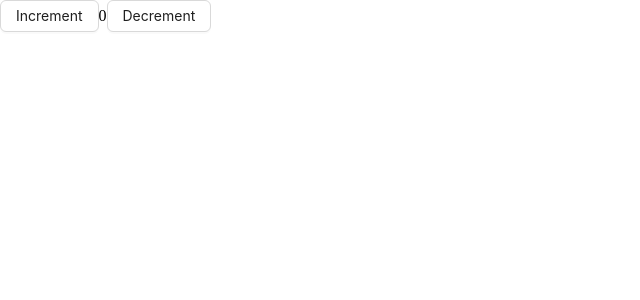
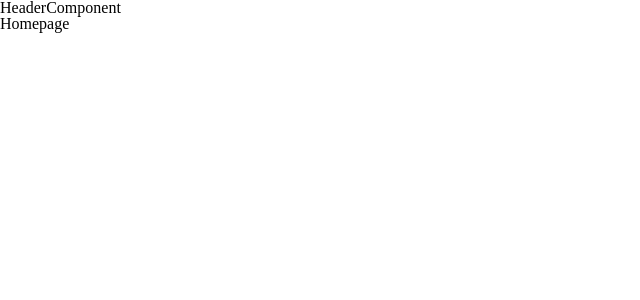
Before and after one commit to sidantran87/Yen_scented_candle, a React (Create React App) app in the folder ecommerce-website/: page / in a window 1280 px wide. Shown: the top 300 px of the page, without its empty margins (0-640 px from the left). Built offline with nearby package versions, Linux system fonts and the light colour scheme.

Commit message:
route design

```diff
--- a/ecommerce-website/package.json
+++ b/ecommerce-website/package.json
@@ -11,7 +11,9 @@
     "react": "^18.2.0",
     "react-dom": "^18.2.0",
     "react-redux": "^9.0.4",
+    "react-router-dom": "^6.21.1",
     "react-scripts": "5.0.1",
+    "styled-components": "^6.1.4",
     "web-vitals": "^2.1.4"
   },
   "scripts": {
@@ -37,5 +39,8 @@
       "last 1 firefox version",
       "last 1 safari version"
     ]
+  },
+  "resolutions": {
+    "styled-components": "^5"
   }
 }
--- a/ecommerce-website/src/App.js
+++ b/ecommerce-website/src/App.js
@@ -1,31 +1,24 @@
 import React from "react";
-import { useSelector, useDispatch } from "react-redux";
-import { decrement, increment } from "./redux/slides/counterSlice";
-import { Button } from 'antd';
-// import styles from "./Counter.module.css";
+import { BrowserRouter as Router, Routes, Route} from 'react-router-dom'
+import { routes } from './routes/index'
+import HeaderComponent from "./components/HeaderComponent/HeaderComponent";
 
-function Counter() {
-  const count = useSelector((state) => state.counter.value);
-  const dispatch = useDispatch();
+function App() {
 
   return (
     <div>
-      <div>
-        <Button type="default"
-          aria-label="Increment value"
-          onClick={() => dispatch(increment())}
-        >
-          Increment
-        </Button>
-        <span>{count}</span>
-        <Button type="default"
-          aria-label="Decrement value"
-          onClick={() => dispatch(decrement())}
-        >
-          Decrement
-        </Button>
-      </div>
+      <HeaderComponent/>
+      <Router>
+        <Routes>
+          {routes.map((route) => {
+            const Page = route.page
+            return (
+              <Route path={route.path} element={<Page/>} />
+            )
+          })}
+        </Routes>
+      </Router>
     </div>
   );
 }
-export default Counter
+export default App
--- /dev/null
+++ b/ecommerce-website/src/components/HeaderComponent/HeaderComponent.jsx
@@ -0,0 +1,9 @@
+import React from 'react'
+
+const HeaderComponent = () => {
+  return (
+    <div>HeaderComponent</div>
+  )
+}
+
+export default HeaderComponent
--- a/ecommerce-website/src/index.js
+++ b/ecommerce-website/src/index.js
@@ -5,7 +5,7 @@ import App from "./App";
 import reportWebVitals from "./reportWebVitals";
 import { Provider } from "react-redux";
 import { store } from "./redux/store"
-
+import 'antd/dist/antd'
 const root = ReactDOM.createRoot(document.getElementById("root"));
 
 
--- /dev/null
+++ b/ecommerce-website/src/pages/Homepage/Homepage.jsx
@@ -0,0 +1,9 @@
+import React from 'react'
+
+function Homepage() {
+   return (
+      <div>Homepage</div>
+   )
+}
+
+export default Homepage
--- /dev/null
+++ b/ecommerce-website/src/pages/NotFoundPage/NotFoundPage.jsx
@@ -0,0 +1,9 @@
+import React from 'react'
+
+function NotFoundPage() {
+   return (
+      <div>NotFoundPage</div>
+   )
+}
+
+export default NotFoundPage
--- /dev/null
+++ b/ecommerce-website/src/pages/OderPage/OrderPage.jsx
@@ -0,0 +1,9 @@
+import React from 'react'
+
+function Orderpage() {
+   return (
+      <div>Orderpage</div>
+   )
+}
+
+export default Orderpage
--- /dev/null
+++ b/ecommerce-website/src/pages/ProductPage/Product.jsx
@@ -0,0 +1,9 @@
+import React from 'react'
+
+function Product() {
+   return (
+      <div>Product</div>
+   )
+}
+
+export default Product
--- /dev/null
+++ b/ecommerce-website/src/routes/index.js
@@ -0,0 +1,23 @@
+import Homepage from "../pages/Homepage/Homepage";
+import NotFoundPage from "../pages/NotFoundPage/NotFoundPage";
+import OrderPage from "../pages/OderPage/OrderPage"
+import Product from "../pages/ProductPage/Product"
+
+export const routes = [
+   {
+      path: "/",
+      page: Homepage
+   },
+   {
+      path: "/order",
+      page: OrderPage
+   },
+   {
+      path: "/product",
+      page: Product
+   },
+   {
+      path: "*",
+      page: NotFoundPage
+   }
+]
```
Also changed, not shown: ecommerce-website/src/components/defaultComponent/DefaultComponent.jsx (added, +9 -0 lines), 1 other file (tests, documents, lock files or other folders).
